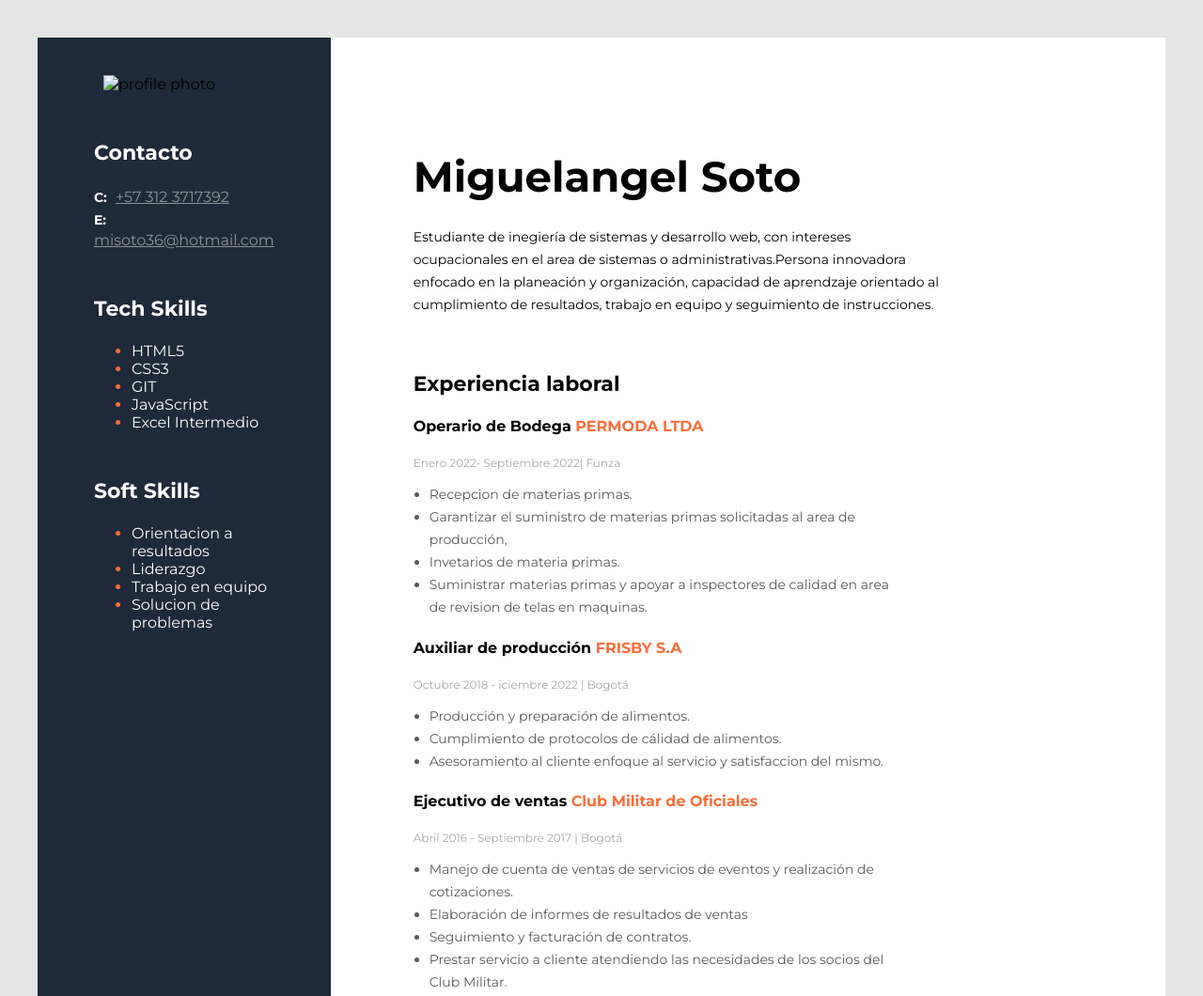
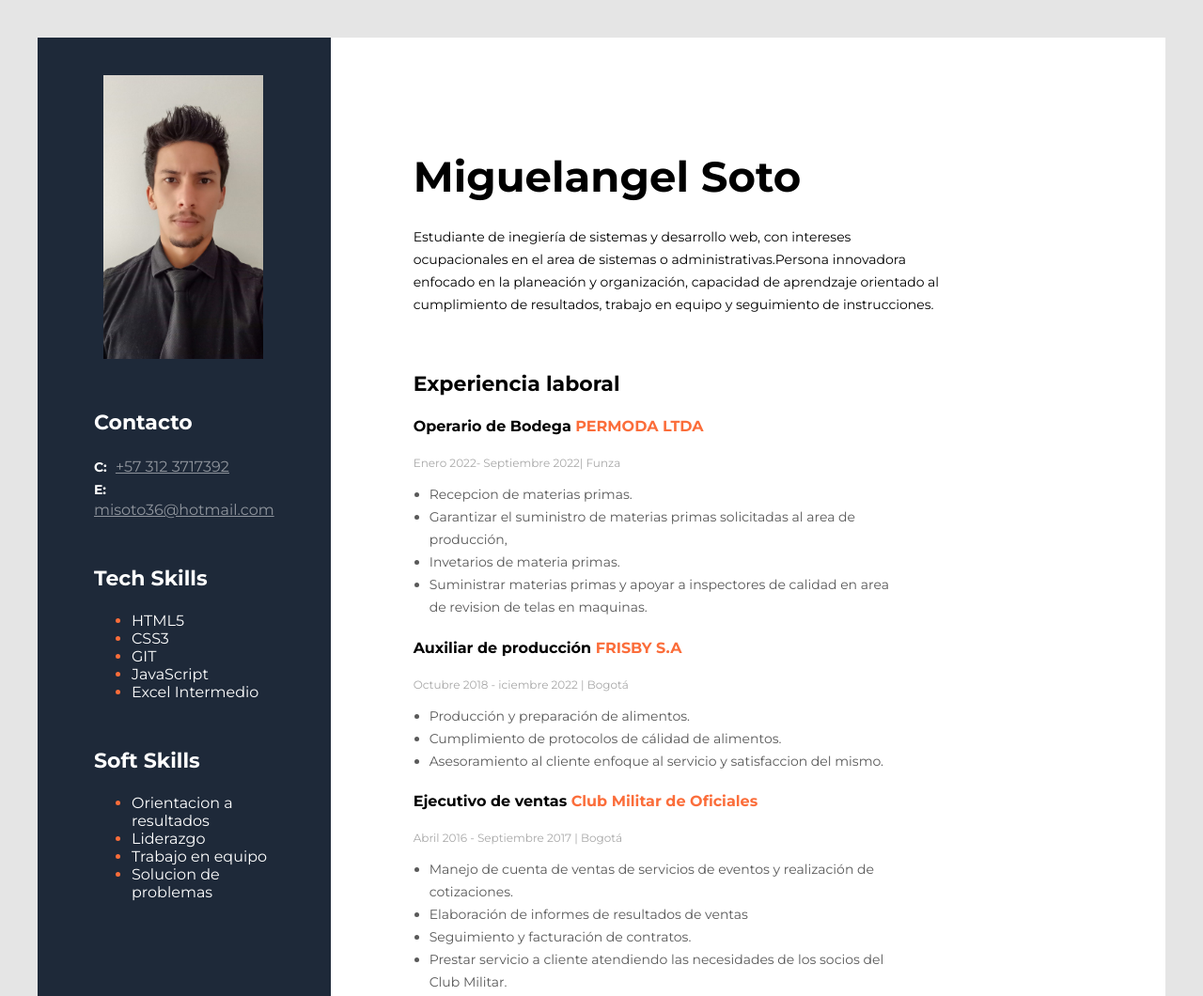
Before and after one commit to Misoto36/CurriculumVitae, a plain HTML site: page index.html in a window 1280 px wide. Shown: the top 1060 px of the page at 94% size. Drawn offline with Linux system fonts and the light colour scheme.

Commit message:
Profile photo

```diff
--- a/index.html
+++ b/index.html
@@ -97,7 +97,7 @@
     </div>
 <!-- INFORMACION SECUNDARIA -->
     <aside class="secondary-info">
-        <img src="/Go/imagenes/Profile.jpeg" alt="profile photo">
+        <img src="/imagenes/Profile.jpeg" alt="profile photo">
          <!-- Contacto -->
         <div class="contact">
             <h3 class="aside-title">Contacto</h3>
```
